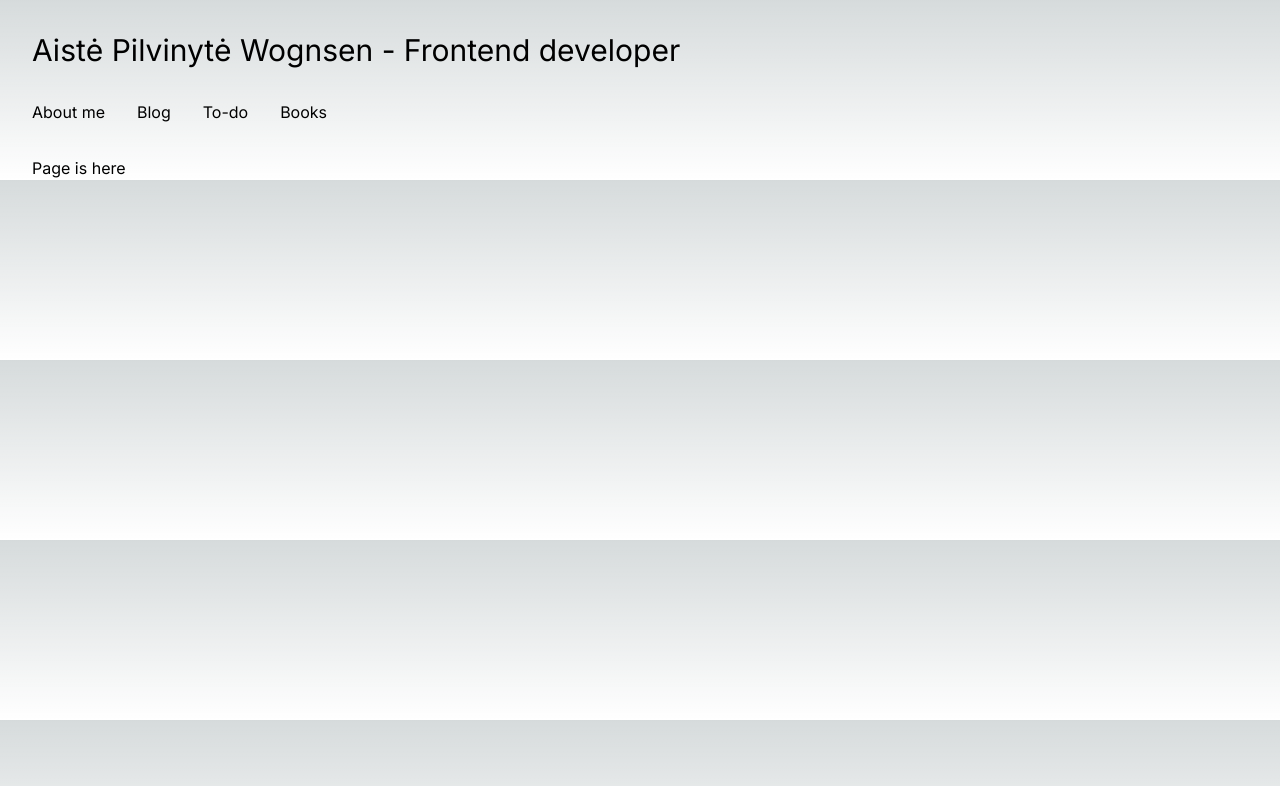
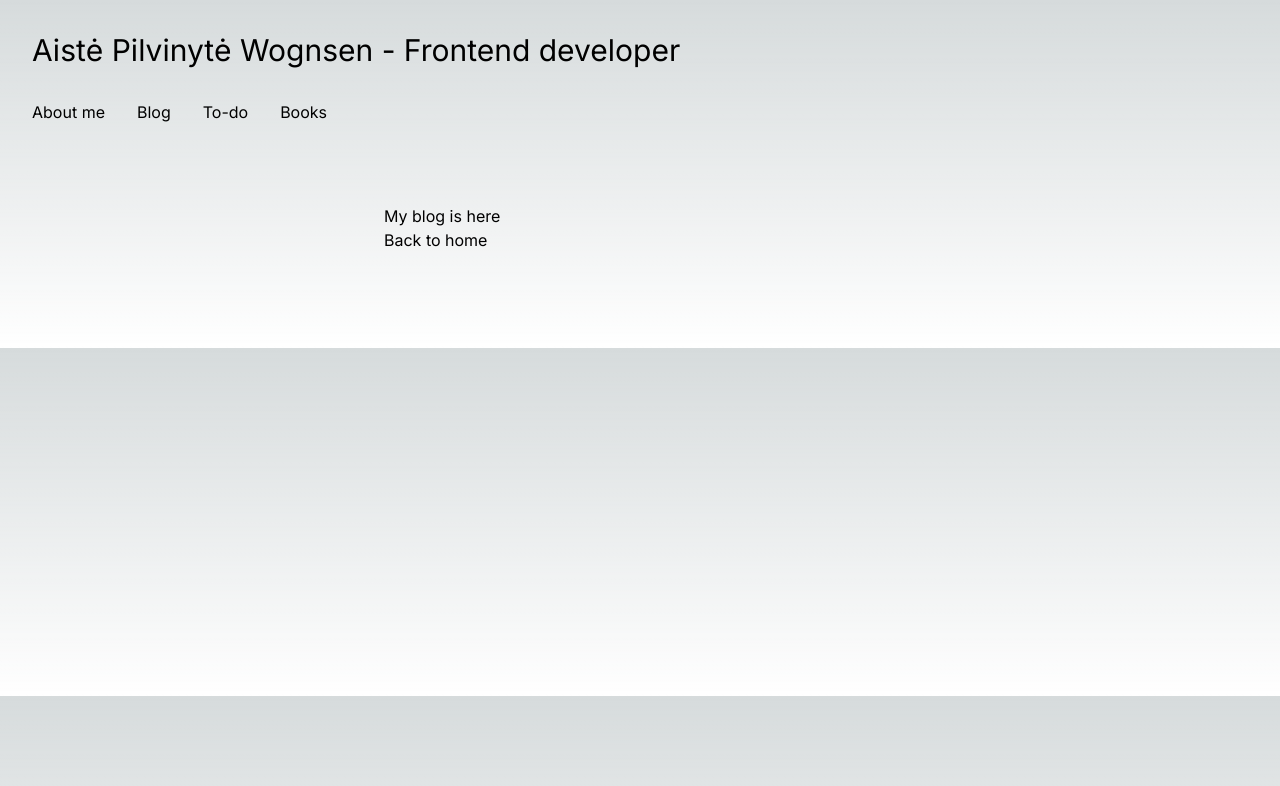
Before and after one commit to icetulyte/icetulyte, a Next.js app: page /blog in a window 1280 px wide. Shown: the top 786 px of the page. Built offline with nearby package versions, Linux system fonts and the light colour scheme.

Commit message:
added more styling with css modules

```diff
--- a/app/blog/page.jsx
+++ b/app/blog/page.jsx
@@ -1,3 +1,6 @@
+import Link from 'next/link'
+import Layout from '../../components/layout'
+
 export const metadata = {
     title: 'Blog',
     openGraph: {
@@ -7,8 +10,11 @@
 
 export default function Index() {
     return (
-        <div>
-            Page is here
-        </div>
+        <Layout>
+            <h1>My blog is here</h1>
+            <h2>
+                <Link href="/"> Back to home</Link>
+            </h2>
+        </Layout>
     )
 }
--- /dev/null
+++ b/components/layout.jsx
@@ -0,0 +1,9 @@
+import styles from './layout.module.css'
+
+export default function Layout({ children }) {
+    return <div
+        className={styles.container}
+    >
+        {children}
+    </div>;
+}
--- /dev/null
+++ b/components/layout.module.css
@@ -0,0 +1,5 @@
+.container {
+    max-width: 36rem;
+    padding: 0 1rem;
+    margin: 3rem auto 6rem;
+}
```
